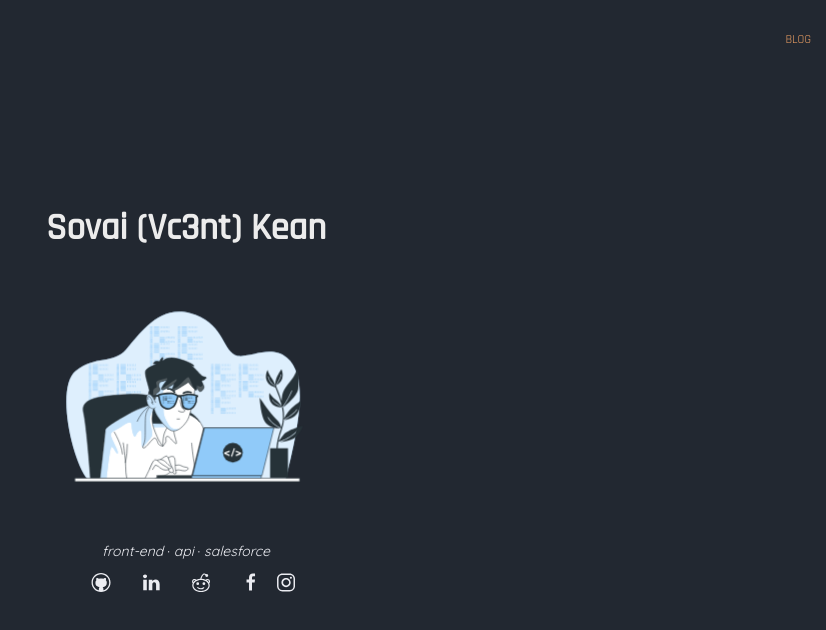
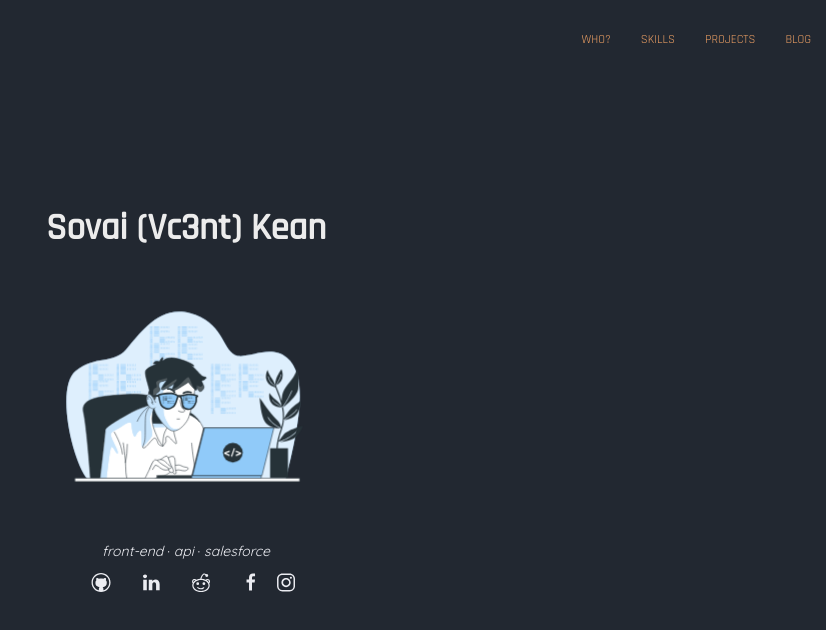
Before and after one commit to Sovai/sovai, a Nuxt app: page / in a window 1280 px wide. Shown: the top 630 px of the page, without its empty margins (454-1280 px from the left). Built offline with nearby package versions, Linux system fonts and the light colour scheme; a web font is replaced by a local one; what vue-animejs would draw is missing.

Commit message:
update header menu

```diff
--- a/components/AppHeader.vue
+++ b/components/AppHeader.vue
@@ -2,6 +2,15 @@
   <nav class="uk-navbar-container uk-navbar-transparent uk-margin" uk-navbar>
     <div class="uk-navbar-right">
       <ul class="uk-navbar-nav">
+        <li>
+          <nuxt-link to="/who-am-i">who?</nuxt-link>
+        </li>
+        <li>
+          <nuxt-link to="/skill">skills</nuxt-link>
+        </li>
+        <li>
+          <nuxt-link to="/projects">projects</nuxt-link>
+        </li>
         <li>
           <nuxt-link to="/blog">blog</nuxt-link>
         </li>
```
